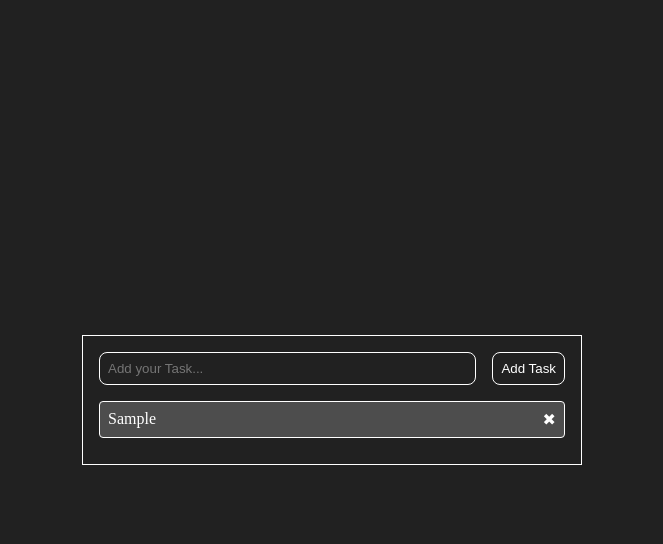
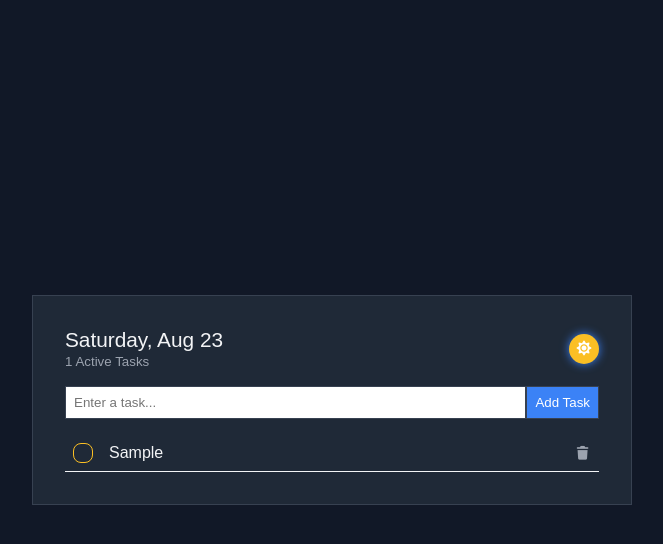
Before and after one commit to RaviKumarYadav-R/50-javascript-project, a plain HTML site: page todo-list/index.html in a window 1280 px wide. Both pictures are taken after typing "Sample" into the empty fields and a click on the button "Add Task". Shown: the whole page, without its empty margins (308-971 px from the left). Drawn offline with Linux system fonts and the light colour scheme.

Commit message:
fix project basic issus

```diff
--- a/digital-clock/style.css
+++ b/digital-clock/style.css
@@ -1,68 +1,46 @@
-/* style.css */
+@import url("https://fonts.googleapis.com/css2?family=Audiowide&family=Poppins:ital,wght@0,100;0,200;0,300;0,400;0,500;0,600;0,700;0,800;0,900;1,100;1,200;1,300;1,400;1,500;1,600;1,700;1,800;1,900&display=swap");
 
 * {
   margin: 0;
   padding: 0;
   box-sizing: border-box;
-  font-family: "Segoe UI", Tahoma, Geneva, Verdana, sans-serif;
 }
 
 body {
+  display: flex;
+  align-items: center;
+  justify-content: center;
+  background-color: #333333;
   height: 100vh;
-  background: linear-gradient(to right top, #a18cd1, #fbc2eb);
-  display: flex;
-  justify-content: center;
-  align-items: center;
+  font-family: sans-serif;
+  font-family: "Poppins", sans-serif;
 }
 
-.clock-container {
-  background: rgba(255, 255, 255, 0.15);
-  box-shadow: 0 8px 32px 0 rgba(31, 38, 135, 0.37);
-  backdrop-filter: blur(12px);
-  -webkit-backdrop-filter: blur(12px);
-  border-radius: 20px;
-  padding: 40px 60px;
+.digital-clock {
+  background-color: #000;
+  color: #fff;
+  padding: 2rem;
+  border-radius: 8px;
   text-align: center;
-  color: #fff;
-  border: 1px solid rgba(255, 255, 255, 0.18);
 }
 
-.clock {
-  font-size: 64px;
-  font-weight: bold;
-  letter-spacing: 2px;
-  margin-bottom: 20px;
+.digital-clock h1 {
+  margin-bottom: 1rem;
 }
 
-.calander {
-  font-size: 24px;
-  letter-spacing: 1px;
-  color: #f0f0f0;
+.digital-clock .clock-container {
+  display: flex;
+  align-items: center;
+  gap: 2rem;
 }
 
-@media (max-width: 600px) {
-  .clock-container {
-    padding: 30px 40px;
-  }
+.clock-container .box h2 {
+  font-family: "Audiowide", sans-serif;
+  font-weight: 400;
+  font-size: 2rem;
+}
 
-  .clock {
-    font-size: 48px;
-  }
-
-  .calander {
-    font-size: 18px;
-  }
+.clock-container .dot {
+  font-weight: 900;
+  font-size: 2rem;
 }
-@media (max-width: 480px) {
-  .clock-container {
-    padding: 15px 20px;
-  }
-
-  .clock {
-    font-size: 32px;
-  }
-
-  .calander {
-    font-size: 16px;
-  }
-}
--- a/todo-list/index.html
+++ b/todo-list/index.html
@@ -1,27 +1,42 @@
 <!DOCTYPE html>
-<html lang="en">
+<html lang="en" data-theme="dark">
+
 <head>
   <meta charset="UTF-8" />
   <meta name="viewport" content="width=device-width, initial-scale=1.0" />
   <title>Todo List App</title>
+  <!-- font awesome cdn for icon -->
+  <link rel="stylesheet" href="https://cdnjs.cloudflare.com/ajax/libs/font-awesome/7.0.0/css/all.min.css"
+    integrity="sha512-DxV+EoADOkOygM4IR9yXP8Sb2qwgidEmeqAEmDKIOfPRQZOWbXCzLC6vjbZyy0vPisbH2SyW27+ddLVCN+OMzQ=="
+    crossorigin="anonymous" referrerpolicy="no-referrer" />
+
+
+
   <link rel="stylesheet" href="style.css" />
   <script src="script.js" defer></script>
 </head>
+
 <body>
   <div class="todo-container">
-      <div class="input-box">
+    <header>
+      <div class="date-active">
+        <p class="date">Saturday, June 1</p>
+        <small class="active-task">2 Active Tasks</small>
+      </div>
+
+      <button aria-label="theme-btn" class="theme"><i class="fa-solid fa-sun"></i></button>
+    </header>
+
+    <div class="todo-wrapper">
       <form>
-          <input
-            type="text"
-            id="input"
-            placeholder="Add your Task..."
-            autocomplete="off"
-          />
-          <button class="add-task">Add Task</button>
+        <input type="text" placeholder="Enter a task...">
+        <button>Add Task</button>
       </form>
 
-        <ul class="task-list"></ul>
+      <ul class="task-list">
+      </ul>
     </div>
   </div>
 </body>
+
 </html>
--- a/todo-list/script.js
+++ b/todo-list/script.js
@@ -1,59 +1,91 @@
+const themeToggleBtn = document.querySelector(".theme");
 const form = document.querySelector("form");
-const input = form.querySelector("#input");
-const ulList = document.querySelector(".task-list");
+const inputEl = form.querySelector("input");
+const todoList = document.querySelector(".task-list");
+const activeTask = document.querySelector(".active-task");
+let todoTasks = [];
 
-let taskArr = JSON.parse(localStorage.getItem("todoTask")) || [];
+themeToggleBtn.addEventListener("click", () => {
+  if (document.documentElement.getAttribute("data-theme") === "dark") {
+    document.documentElement.setAttribute("data-theme", "light");
+    themeToggleBtn.innerHTML = `<i class="fa-solid fa-moon"></i>`;
+    localStorage.setItem("todo-theme", "light");
+  } else {
+    document.documentElement.setAttribute("data-theme", "dark");
+    themeToggleBtn.innerHTML = `<i class="fa-solid fa-sun"></i>`;
+    localStorage.setItem("todo-theme", "dark");
+  }
+});
+
+// toggle completed tasks
+function toggleTask(id) {
+  tasks = todoTasks.map((task) =>
+    task.id === id ? { ...task, completed: !task.completed } : task
+  );
+  todoTasks = tasks;
+  renderTask();
+}
+
+//delete todo
+function deleteTodo(id) {
+  tasks = todoTasks.filter((task) => task.id !== id);
+  todoTasks = tasks;
+  renderTask();
+}
+// render tasks
+function renderTask() {
+  localStorage.setItem("todo-tasks", JSON.stringify(todoTasks));
+  todoList.innerHTML = "";
+  activeTask.innerText  = `${todoTasks.length} Active Tasks`
+  todoTasks.forEach((tasks) => {
+    const item = document.createElement("li");
+    item.classList.add("item");
+    if(tasks.completed) item.classList.add("completed")
+    item.innerHTML = `<label>
+            <input type="checkbox" onchange="toggleTask(${tasks.id})" ${
+      tasks.completed ? "checked" : ""
+    }>
+            <span><i class="fa-solid fa-check"></i> </span>
+          </label>
+
+          <p class="task">${tasks.text}</p>
+          <button class="delete" onclick="deleteTodo(${
+            tasks.id
+          })"> <i class="fa-solid fa-trash"></i></button>
+        `;
+
+    todoList.appendChild(item);
+  });
+}
 
 form.addEventListener("submit", (e) => {
   e.preventDefault();
-  let inputVal = input.value.trim();
-  // check input field empty or not
-  if (inputVal) {
-    taskArr.push({
-      task: inputVal,
-      isComplete: false,
-    });
-
-    showTasks();
-    input.value = "";
-  } else {
-    input.style.borderColor = "red";
-  }
+  const inputVal = inputEl.value.trim();
+  if (!inputVal) return alert("Please enter a task");
+  todoTasks.push({ id: Date.now(), text: inputVal, completed: false });
+  inputEl.value = "";
+  renderTask();
 });
 
-input.addEventListener("input", () => {
-  if (input.value.length > 0) {
-    input.style.borderColor = "white";
-  }
-});
-
-function showTasks() {
-  localStorage.setItem("todoTask", JSON.stringify(taskArr));
-  ulList.innerHTML = "";
-  taskArr.forEach((task, i) => {
-    const list = document.createElement("li");
-    list.classList.add("list");
-    if (task && task.isComplete) {
-      list.classList.add("complete");
-    }
-    list.innerHTML = ` <p class="task" data-id="${i}">${task.task}</p>
-            <span data-id="${i}" class="delete">&#10006;</span>`;
-
-    ulList.append(list);
-  });
-}
-
-ulList.addEventListener("click", (e) => {
-  let dataId;
-  if (e.target.tagName === "P") {
-    dataId = e.target.dataset.id;
-    taskArr[dataId].isComplete = !taskArr[dataId].isComplete;
-  } else if (e.target.tagName === "SPAN") {
-    dataId = e.target.dataset.id;
-    taskArr.splice(dataId, 1);
+document.addEventListener("DOMContentLoaded", () => {
+  const savedTheme = localStorage.getItem("todo-theme");
+  if (savedTheme) {
+    document.documentElement.setAttribute("data-theme", savedTheme);
+    themeToggleBtn.innerHTML =
+      savedTheme === "dark"
+        ? `<i class="fa-solid fa-sun"></i>`
+        : `<i class="fa-solid fa-moon"></i>`;
   }
 
-  showTasks();
+  document.querySelector(".date").innerText = new Date().toLocaleDateString(
+    "en-US",
+    {
+      weekday: "long",
+      month: "short",
+      day: "numeric",
+    }
+  );
+
+  todoTasks = JSON.parse(localStorage.getItem("todo-tasks")) || [];
+  renderTask();
 });
-
-showTasks();
--- a/todo-list/style.css
+++ b/todo-list/style.css
@@ -2,6 +2,31 @@
   margin: 0;
   padding: 0;
   box-sizing: border-box;
+  font-family: sans-serif;
+}
+
+:root {
+  /* 🌞 Light Theme */
+  --color-bg: #f9fafb;
+  --color-card: #ffffff;
+  --color-primary: #2563eb;
+  --color-primary-hover: #1e40af;
+  --color-text: #1f2937;
+  --color-text-light: #6b7280;
+  --color-border: #e5e7eb;
+  --color-warning: #f59e0b;
+}
+
+[data-theme="dark"] {
+  /* 🌙 Dark Theme */
+  --color-bg: #111827;
+  --color-card: #1f2937;
+  --color-primary: #3b82f6;
+  --color-primary-hover: #2563eb;
+  --color-text: #f3f4f6;
+  --color-text-light: #9ca3af;
+  --color-border: #374151;
+  --color-warning: #fbbf24;
 }
 
 body {
@@ -9,77 +34,119 @@ body {
   align-items: center;
   justify-content: center;
   height: 100vh;
-  background-color: #212121;
-  color: #fff;
+  background-color: var(--color-bg);
+  color: var(--color-text);
   padding: 16px 32px;
 }
 
 .todo-container {
-  padding: 1rem;
-  border: 1px solid #fff;
-  max-width: 500px;
+  max-width: 600px;
   width: 100%;
+  background-color: var(--color-card);
+  border: 1px solid var(--color-border);
+  padding: 2rem;
 }
 
-.todo-container .input-box form {
+.todo-container header {
   display: flex;
+  align-items: center;
+  justify-content: space-between;
+  margin-bottom: 1rem;
+}
+
+header .date {
+  font-size: 1.3rem;
+}
+header .active-task {
+  color: var(--color-text-light);
+}
+
+header .theme {
+  width: 30px;
+  height: 30px;
+  background-color: var(--color-warning);
+  border: none;
+  border-radius: 16px;
+  color: #fff;
+  display: flex;
+  align-items: center;
+  justify-content: center;
+  cursor: pointer;
+  box-shadow: 0 0 10px var(--color-primary);
+}
+
+.todo-wrapper form {
+  display: flex;
+  align-items: center;
+  justify-content: space-between;
+  margin-bottom: 1rem;
+}
+
+.todo-wrapper form input {
+  flex: 1;
+  outline: none;
+  padding: 0.5rem;
+  border: 1px solid var(--color-border);
+}
+.todo-wrapper form button {
+  padding: 0.5rem;
+  border: 1px solid var(--color-border);
+  background-color: var(--color-primary);
+  color: #fff;
+  cursor: pointer;
+}
+.todo-wrapper form button:hover {
+  background-color: var(--color-primary-hover);
+}
+
+.todo-wrapper .task-list {
+  display: flex;
+  flex-direction: column;
+  gap: 0.5rem;
+}
+.todo-wrapper .task-list .item {
+  padding: 0.5rem;
+  display: flex;
+  align-items: center;
   justify-content: space-between;
   gap: 1rem;
-}
-.todo-container .input-box form > * {
-  padding: 8px;
-  border-radius: 8px;
-  background-color: transparent;
-  border: 1px solid #fff;
-  color: #fff;
-  outline:none;
-}
-.todo-container .input-box form input {
-  flex-grow: 1;
-}
-.todo-container .input-box form button {
-  cursor: pointer;
-  transition: 0.2s;
-}
-.todo-container .input-box form button:hover {
-  background-color: crimson;
-  border-color: crimson;
+  border-bottom: 1px solid var(--color-text);
 }
 
-.todo-container .task-list {
-  margin-top: 1rem;
-  max-height: 700px;
+.todo-wrapper .task-list .item label {
+  display: inline-block;
+  width: 20px;
+  height: 20px;
+  border: 1px solid var(--color-warning);
+  border-radius: 8px;
+  overflow: hidden;
+  cursor: pointer;
 }
-
-.todo-container .task-list .list {
+.todo-wrapper .task-list .item label input {
+  display: none;
+}
+.todo-wrapper .task-list .item label span {
+  display: none;
+  align-items: center;
+  justify-content: center;
+  width: 100%;
+  height: 100%;
+  font-size: 0.6rem;
+  color: #fff;
+}
+.todo-wrapper .task-list .item label input:checked + span {
   display: flex;
-  justify-content: space-between;
-  background-color: rgba(255, 255, 255, 0.2);
-  padding: 8px;
-  border-radius: 4px;
-  border: 1px solid #fff;
-  margin-bottom: 10px;
 }
-
-.todo-container .task-list .list .task {
-  flex-grow:1;
+.todo-wrapper .task-list .item .task {
+  flex: 1;
 }
-
-.todo-container .task-list .list.complete {
-  background-color: rgba(0, 255, 0, 0.5);
+.todo-wrapper .task-list .item.completed .task {
+  text-decoration: line-through;
+  color: var(--color-text-light);
 }
-.todo-container .task-list .list.complete .task {
-  text-decoration: line-through;
+.todo-wrapper .task-list .item .delete {
+  background-color: transparent;
+  border: none;
+  color: var(--color-text-light);
+  cursor: pointer;
 }
-.todo-container .task-list .list.complete {
-  background-color: rgba(0, 255, 0, 0.5);
-}
-
-.todo-container .task-list .list .delete {
-  cursor: pointer;
-  transition: 0.2s;
-}
-.todo-container .task-list .list .delete:hover {
-  color: red;
-  transform: scale(1.1);
-}
```
Also changed, not shown: digital-clock/index.html (+20 -7 lines), digital-clock/script.js (+12 -22 lines). Lines whose indentation alone changed are shown as unchanged.
